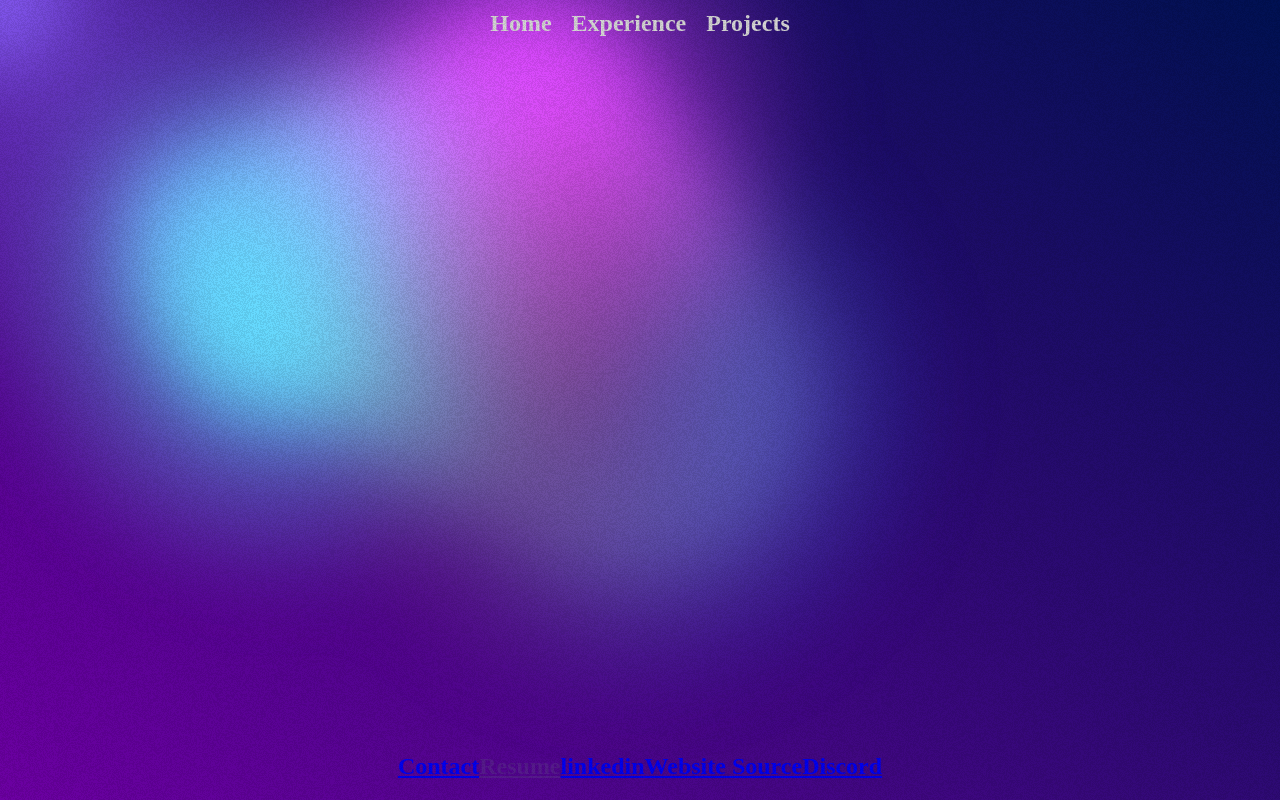
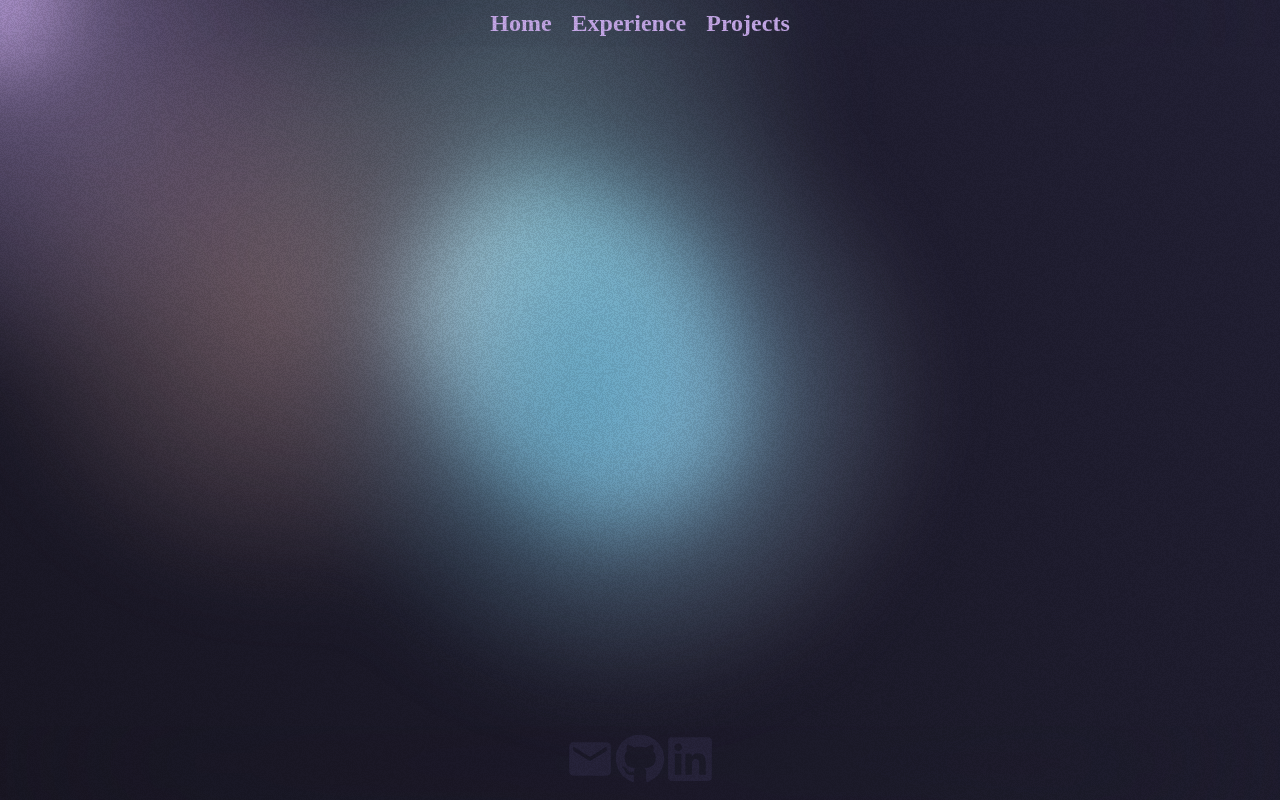
Before and after one commit to brohudev/portfolio, a React (Create React App) app: page /experience in a window 1280 px wide. Built offline with nearby package versions, Linux system fonts and the light colour scheme.

Commit message:
add blurred background to footer and navbar

```diff
--- a/package.json
+++ b/package.json
@@ -8,6 +8,7 @@
     "@testing-library/user-event": "^13.5.0",
     "react": "^18.3.1",
     "react-dom": "^18.3.1",
+    "react-icons": "^5.3.0",
     "react-router-dom": "^6.26.1",
     "react-scripts": "5.0.1",
     "web-vitals": "^2.1.4"
--- a/src/components/css/background.scss
+++ b/src/components/css/background.scss
@@ -1,12 +1,12 @@
 :root {
-  --color-bg1: rgb(108, 0, 162);
-  --color-bg2: rgb(0, 17, 82);
-  --color1: 18, 113, 255;
-  --color2: 221, 74, 255;
-  --color3: 100, 220, 255;
-  --color4: 200, 50, 50;
-  --color5: 180, 180, 50;
-  --color-interactive: 140, 100, 255;
+  --color-bg1: #191724;
+  --color-bg2: #232136;
+  --color1: 224, 222, 244;
+  --color2: 156, 207, 216;
+  --color3: 235, 188, 186;
+  --color4: 49, 116, 143;
+  --color5: 246, 193, 119;
+  --color-interactive: 196, 167, 231;
   --circle-size: 80%;
   --blending: hard-light;
 }
@@ -74,7 +74,7 @@
     top: calc(50% - var(--circle-size) / 2);
     left: calc(50% - var(--circle-size) / 2);
     transform-origin: center center;
-    opacity: 1;
+    opacity: 0.5;
   }
 
   .g2 {
--- a/src/components/css/footer.css
+++ b/src/components/css/footer.css
@@ -1,17 +1,25 @@
-footer {
+.footer {
   text-align: center;
-  font-size: 01em;
-  color: #d3d3d3;
+  font-size: 4em; /* Adjust the font size as needed */
+  color: #c4a7e7;
   position: fixed;
   left: 0;
   bottom: 0;
   width: 100%;
   display: flex;
   justify-content: center;
+  transition: transform 0.3s ease-in-out;
+  text-decoration: underline dotted;
 }
 
 footer-button {
   text-align: center;
   border-radius: 1em;
-  /* todo implement this css so the buttons arent mashed together. */
+  color: #c4a7e7;
+  size: 24;
 }
+
+.glass {
+  background: linear-gradient(135deg, rgba(255, 255, 255, 0.1) rgba(255, 255, 255, 0));
+  backdrop-filter: blur(100px);
+}
--- a/src/components/css/navbar.css
+++ b/src/components/css/navbar.css
@@ -1,10 +1,11 @@
 :root {
-     --primary-color: #d3d3d3;
-     --secondary-color: purple;
+     --primary-color: #c4a7e7;
+     --secondary-color: #ebbcba;
+
 }
 
 nav {
-     background-color: transparent;
+     background-color: var(--navbar-color);
      padding: 10px;
      position: fixed;
      top: 0;
@@ -12,9 +13,15 @@ nav {
      width: 100%;
      display: flex;
      justify-content: center;
-     z-index: 10;
+     z-index: 1000;
      font-weight: 900;
      font-size: x-large;
+}
+
+.glass {
+     background: linear-gradient(135deg, rgba(255, 255, 255, 0.1) rgba(255, 255, 255, 0));
+     backdrop-filter: blur(100px);
+     opacity: linear-gradient(90deg, rgba(255, 255, 255, 0.1) 0%, rgba(255, 255, 255, 0) 100%);
 }
 
 nav ul {
--- a/src/components/footer.js
+++ b/src/components/footer.js
@@ -1,28 +1,22 @@
 import React from 'react';
 import './css/footer.css';
+import { FaGithub, FaLinkedin,} from 'react-icons/fa';
+import { MdEmail } from 'react-icons/md';
 
-//todo: input the href for the drive link.
-//self-explanatory. here have footer with its components
 const Footer = () => {
-    return (
-        <footer className="footer">
-            <section id="footer-button" className="footer-button">
-                <h2><a href="mailto:thankihitarth@gmail.com">Contact</a></h2>
-            </section>
-            <section id="footer-button" className="footer-button">
-                <h2><a href="">Resume</a></h2>
-            </section>
-            <section id="footer-button" className="footer-button">
-                <h2><a href="https://www.linkedin.com/in/hitarth-thanki">linkedin</a></h2>
-            </section>
-            <section id="footer-button" className="footer-button">
-                <h2><a href="https://github.com/brohudev/portfolio">Website Source</a></h2>
-            </section>
-            <section id="footer-button" className="footer-button">
-                <h2><a href="mailto:thankihitarth@gmail.com">Discord</a></h2>
-            </section>
-        </footer>
-    );
+  return (
+    <footer class="footer glass">
+      <a href="mailto:thankihtarth@gmail.com" className="footer-button">
+        <MdEmail size={50} color='#26233a' />
+      </a>
+      <a href="https://github.com/brohudev" className="footer-button" target="_blank" rel="noopener noreferrer">
+        <FaGithub size={50} color='#26233a' />
+      </a>
+      <a href="https://www.linkedin.com/in/hitarth-thanki" className="footer-button" target="_blank" rel="noopener noreferrer">
+        <FaLinkedin size={50} color='#26233a' />
+      </a>
+    </footer>
+  );
 };
 
 export default Footer;
--- a/src/components/navbar.js
+++ b/src/components/navbar.js
@@ -5,7 +5,7 @@ import './css/navbar.css';
 //here have a basic navigation bar
 const Navbar = () => {
     return (
-        <nav>
+        <nav class='glass'>
             <ul>
                 <li>
                     <Link to="/">Home</Link>
```
Also changed, not shown: 1 other file (tests, documents, lock files or other folders).
